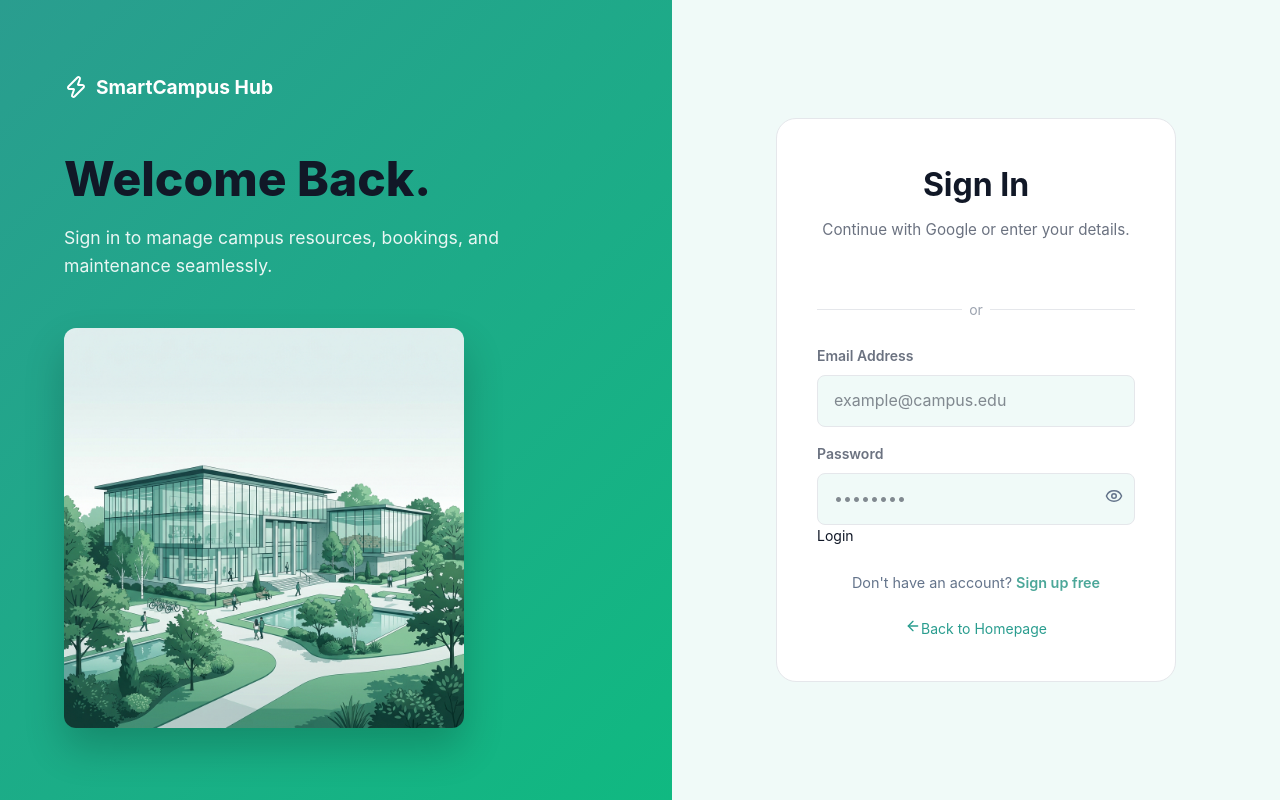
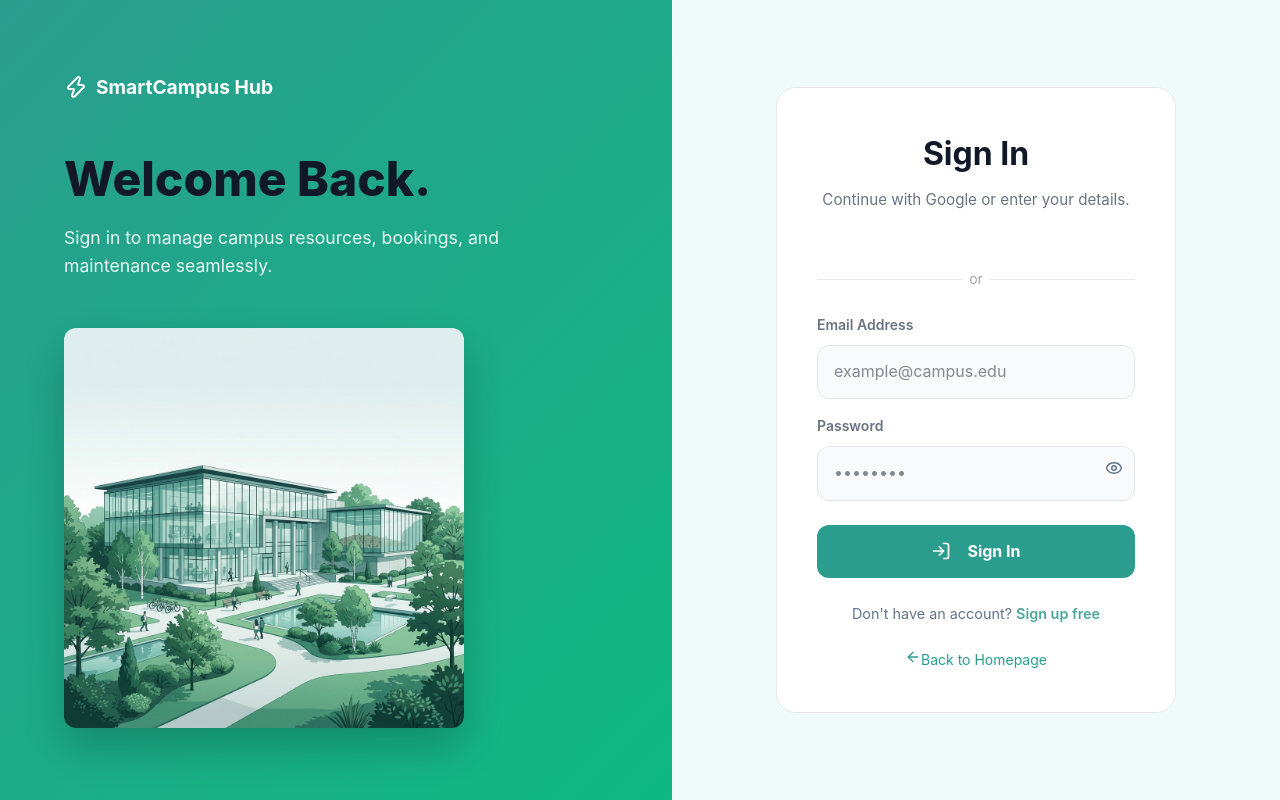
Before and after one commit to Janith854/it3030-paf-2026-smart-campus-group83, a React (Vite) app in the folder frontend/: page /login in a window 1280 px wide. Built offline with nearby package versions, Linux system fonts and the light colour scheme.

Commit message:
style(auth): redesign login form with premium button and improved spacing

```diff
--- a/frontend/src/pages/LoginPage.css
+++ b/frontend/src/pages/LoginPage.css
@@ -124,42 +124,55 @@
 
 .auth-form-input {
   width: 100%;
-  padding: 0.75rem 1rem;
+  padding: 0.85rem 1rem;
   border: 1px solid var(--border);
-  border-radius: 8px;
-  background: var(--bg);
+  border-radius: 12px;
+  background: #f8fafc;
   color: var(--text);
   font-size: 1rem;
-  transition: all 0.2s;
+  transition: all 0.2s cubic-bezier(0.4, 0, 0.2, 1);
 }
 
 .auth-form-input:focus {
   outline: none;
   border-color: var(--primary);
-  box-shadow: 0 0 0 3px var(--primary-wash);
+  background: #ffffff;
+  box-shadow: 0 0 0 4px var(--primary-wash);
 }
 
-.auth-btn {
+.auth-btn-primary {
   width: 100%;
   padding: 0.875rem;
   background: var(--primary);
   color: white;
   border: none;
-  border-radius: 8px;
+  border-radius: 12px;
   font-size: 1rem;
-  font-weight: 600;
+  font-weight: 700;
   cursor: pointer;
-  transition: background 0.2s;
+  transition: all 0.2s;
   margin-top: 1.5rem;
+  box-shadow: 0 4px 12px var(--shadow-teal);
+  display: flex;
+  align-items: center;
+  justify-content: center;
+  gap: 8px;
 }
 
-.auth-btn:hover {
-  background: var(--primary-hover);
+.auth-btn-primary:hover {
+  background: #238b7f;
+  transform: translateY(-1px);
+  box-shadow: 0 6px 16px var(--shadow-teal);
 }
 
-.auth-btn:disabled {
+.auth-btn-primary:active {
+  transform: translateY(0);
+}
+
+.auth-btn-primary:disabled {
   opacity: 0.7;
   cursor: not-allowed;
+  transform: none;
 }
 
 @media (max-width: 768px) {
--- a/frontend/src/pages/LoginPage.jsx
+++ b/frontend/src/pages/LoginPage.jsx
@@ -1,7 +1,7 @@
 import { useState, useEffect } from 'react';
 import { useNavigate, Link } from 'react-router-dom';
 import { useAuth } from '../context/AuthContext';
-import { Zap, ArrowLeft, Eye, EyeOff, ShieldCheck, Wrench, User } from 'lucide-react';
+import { Zap, ArrowLeft, Eye, EyeOff, ShieldCheck, Wrench, User, LogIn } from 'lucide-react';
 import { authApi } from '../services/api';
 import './LoginPage.css';
 import authIllustration from '../assets/auth-illustration.png';
@@ -158,7 +158,17 @@ export default function LoginPage() {
               className="auth-btn-primary"
               disabled={loading}
             >
-              {loading ? 'Authenticating...' : 'Login'}
+              {loading ? (
+                <>
+                  <div className="animate-spin" style={{ width: '18px', height: '18px', border: '2px solid white', borderTopColor: 'transparent', borderRadius: '50%', marginRight: '8px' }} />
+                  Signing In...
+                </>
+              ) : (
+                <>
+                  <LogIn size={20} style={{ marginRight: '8px' }} />
+                  Sign In
+                </>
+              )}
             </button>
           </form>
 
```
